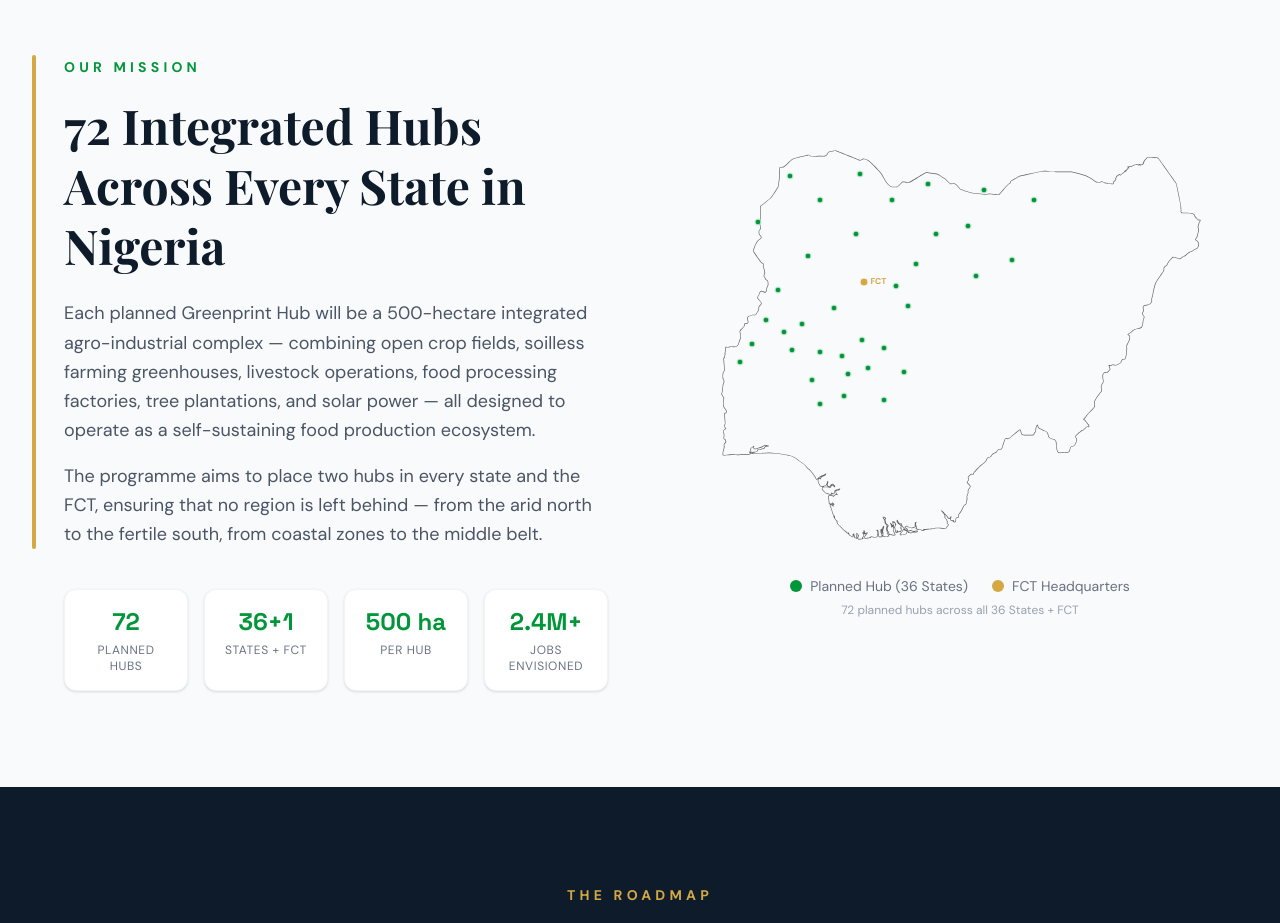
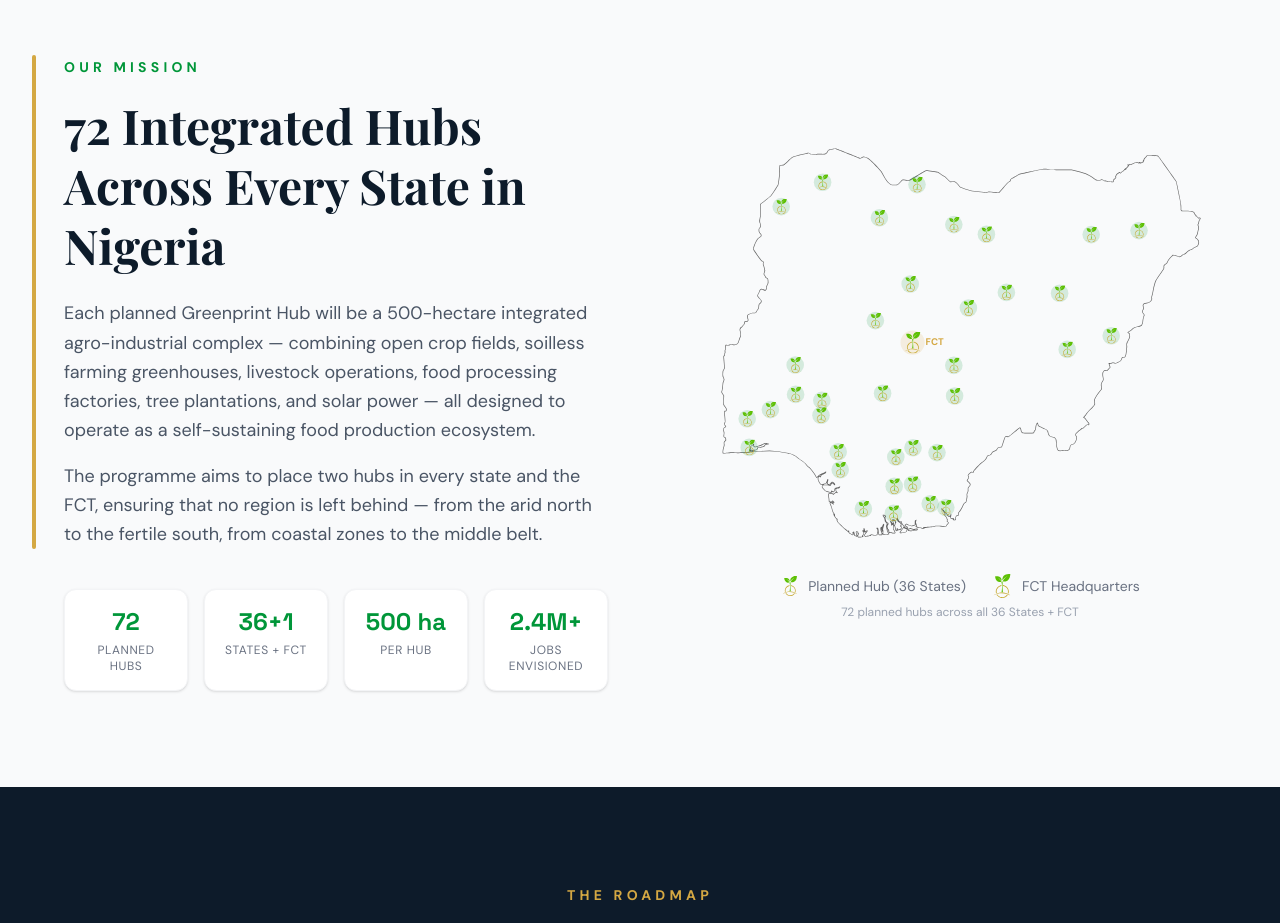
Before and after one commit to The-Greenprint-Farmers-Initiative/The-Greenprint-Farmers-Initiative, a Next.js app: page / in a window 1280 px wide. Shown: the part 2520-3443 px from the top of the page. Built offline with nearby package versions, Linux system fonts and the light colour scheme; a web font is replaced by a local one.

Commit message:
Fix Nigeria map: use Greenprint logos with pulse and precise geo-positioned hubs
Replaced dot markers with Greenprint logo icons at each state position.
Recalibrated all 37 hub positions using geographic coordinates mapped to
the actual SVG path bounding box for accurate placement.

```diff
--- a/src/components/NigeriaMap.tsx
+++ b/src/components/NigeriaMap.tsx
@@ -1,64 +1,62 @@
 "use client";
 
-// Hub dot positions calibrated to NG MAP.svg (viewBox 2880x2160)
-// Map occupies roughly: left ~280, right ~2200, top ~100, bottom ~1900
-// Positions based on actual Nigerian state geography:
-// - North: Sokoto/Katsina/Kano/Jigawa/Borno across top
-// - Middle Belt: Kwara/Niger/Kogi/Benue/Plateau/Nassarawa/FCT
-// - South-West: Lagos/Ogun/Oyo/Osun/Ondo/Ekiti
-// - South-East: Anambra/Enugu/Imo/Abia/Ebonyi
-// - South-South: Edo/Delta/Bayelsa/Rivers/Cross River/Akwa Ibom
+// Hub positions calculated from geographic coordinates mapped to NG MAP.svg
+// Map path bounding box within 2880x2160 viewBox: x=246, y=112, w=2397, h=1946
+// Geo mapping: lon 2.7-14.7°E → x 246-2643, lat 4.2-13.9°N → y 112-2058
 
 const states = [
   // North-West
-  { name: "Sokoto", x: 590, y: 240 },
-  { name: "Kebbi", x: 430, y: 470 },
-  { name: "Zamfara", x: 740, y: 360 },
-  { name: "Katsina", x: 940, y: 230 },
-  { name: "Kaduna", x: 920, y: 530 },
+  { name: "Sokoto", x: 753, y: 281 },
+  { name: "Kebbi", x: 546, y: 403 },
+  { name: "Zamfara", x: 1037, y: 459 },
+  { name: "Katsina", x: 1225, y: 293 },
+  { name: "Kaduna", x: 1191, y: 790 },
+  { name: "Kano", x: 1409, y: 493 },
+  { name: "Jigawa", x: 1572, y: 541 },
 
   // North-East
-  { name: "Kano", x: 1100, y: 360 },
-  { name: "Jigawa", x: 1280, y: 280 },
-  { name: "Bauchi", x: 1320, y: 530 },
-  { name: "Gombe", x: 1480, y: 490 },
-  { name: "Yobe", x: 1560, y: 310 },
-  { name: "Borno", x: 1810, y: 360 },
-  { name: "Adamawa", x: 1700, y: 660 },
-  { name: "Taraba", x: 1520, y: 740 },
+  { name: "Bauchi", x: 1672, y: 832 },
+  { name: "Gombe", x: 1938, y: 836 },
+  { name: "Yobe", x: 2096, y: 543 },
+  { name: "Borno", x: 2335, y: 523 },
+  { name: "Adamawa", x: 2196, y: 1049 },
+  { name: "Taraba", x: 1976, y: 1117 },
 
   // North-Central
-  { name: "Niger", x: 680, y: 640 },
-  { name: "Kwara", x: 530, y: 810 },
-  { name: "Plateau", x: 1220, y: 680 },
-  { name: "Nassarawa", x: 1120, y: 790 },
-  { name: "Kogi", x: 810, y: 900 },
-  { name: "Benue", x: 1180, y: 890 },
-  { name: "FCT", x: 960, y: 770, isFCT: true },
+  { name: "Niger", x: 1017, y: 973 },
+  { name: "Kwara", x: 616, y: 1195 },
+  { name: "Plateau", x: 1482, y: 910 },
+  { name: "Nassarawa", x: 1409, y: 1197 },
+  { name: "Kogi", x: 1053, y: 1336 },
+  { name: "Benue", x: 1413, y: 1350 },
+  { name: "FCT", x: 1203, y: 1083, isFCT: true },
 
   // South-West
-  { name: "Oyo", x: 470, y: 960 },
-  { name: "Osun", x: 560, y: 1020 },
-  { name: "Ekiti", x: 650, y: 980 },
-  { name: "Ondo", x: 600, y: 1110 },
-  { name: "Ogun", x: 400, y: 1080 },
-  { name: "Lagos", x: 340, y: 1170 },
+  { name: "Oyo", x: 492, y: 1418 },
+  { name: "Osun", x: 618, y: 1342 },
+  { name: "Ekiti", x: 749, y: 1372 },
+  { name: "Ondo", x: 745, y: 1446 },
+  { name: "Ogun", x: 376, y: 1464 },
+  { name: "Lagos", x: 386, y: 1607 },
 
   // South-South
-  { name: "Edo", x: 740, y: 1120 },
-  { name: "Delta", x: 700, y: 1260 },
-  { name: "Bayelsa", x: 740, y: 1380 },
-  { name: "Rivers", x: 860, y: 1340 },
-  { name: "Akwa Ibom", x: 1060, y: 1360 },
-  { name: "Cross River", x: 1160, y: 1220 },
+  { name: "Edo", x: 831, y: 1629 },
+  { name: "Delta", x: 841, y: 1719 },
+  { name: "Bayelsa", x: 957, y: 1914 },
+  { name: "Rivers", x: 1107, y: 1936 },
+  { name: "Akwa Ibom", x: 1291, y: 1889 },
+  { name: "Cross River", x: 1369, y: 1908 },
 
   // South-East
-  { name: "Anambra", x: 850, y: 1140 },
-  { name: "Enugu", x: 950, y: 1060 },
-  { name: "Ebonyi", x: 1060, y: 1100 },
-  { name: "Imo", x: 880, y: 1230 },
-  { name: "Abia", x: 980, y: 1200 },
+  { name: "Anambra", x: 1119, y: 1655 },
+  { name: "Enugu", x: 1205, y: 1609 },
+  { name: "Ebonyi", x: 1325, y: 1633 },
+  { name: "Imo", x: 1111, y: 1801 },
+  { name: "Abia", x: 1203, y: 1791 },
 ];
+
+const LOGO_SIZE = 80;
+const FCT_LOGO_SIZE = 110;
 
 export default function NigeriaMap() {
   return (
@@ -77,46 +75,49 @@
           height="2160"
         />
 
-        {/* Hub dots */}
-        {states.map((state, i) => (
+        {/* Hub logos with pulse */}
+        {states.map((state, i) => {
+          const size = state.isFCT ? FCT_LOGO_SIZE : LOGO_SIZE;
+          return (
             <g key={state.name}>
-            {/* Pulse */}
+              {/* Pulse ring */}
               <circle
                 cx={state.x}
                 cy={state.y}
-              r="18"
+                r={size * 0.55}
                 fill={state.isFCT ? "#D4A843" : "#009639"}
                 opacity="0.15"
               >
                 <animate
                   attributeName="r"
-                values="18;32;18"
+                  values={`${size * 0.55};${size * 0.95};${size * 0.55}`}
                   dur={`${2 + (i % 5) * 0.3}s`}
                   repeatCount="indefinite"
                 />
                 <animate
                   attributeName="opacity"
-                values="0.25;0.05;0.25"
+                  values="0.2;0.03;0.2"
                   dur={`${2 + (i % 5) * 0.3}s`}
                   repeatCount="indefinite"
                 />
               </circle>
-            {/* Dot */}
-            <circle
-              cx={state.x}
-              cy={state.y}
-              r={state.isFCT ? 20 : 14}
-              fill={state.isFCT ? "#D4A843" : "#009639"}
-              stroke="white"
-              strokeWidth={state.isFCT ? 4 : 3}
+
+              {/* Logo */}
+              <image
+                href="/images/Mask Group 3.svg"
+                x={state.x - size / 2}
+                y={state.y - size / 2}
+                width={size}
+                height={size}
               />
+
               {/* FCT label */}
               {state.isFCT && (
                 <text
-                x={state.x + 32}
-                y={state.y + 10}
+                  x={state.x + size / 2 + 10}
+                  y={state.y + 14}
                   fill="#D4A843"
-                fontSize="42"
+                  fontSize="48"
                   fontWeight="bold"
                   fontFamily="'DM Sans', sans-serif"
                 >
@@ -124,17 +125,18 @@
                 </text>
               )}
             </g>
-        ))}
+          );
+        })}
       </svg>
 
-      {/* Legend — responsive layout */}
+      {/* Legend */}
       <div className="flex flex-col sm:flex-row items-center justify-center gap-3 sm:gap-6 mt-3 sm:mt-4">
         <div className="flex items-center gap-2 text-xs sm:text-sm">
-          <div className="w-2.5 h-2.5 sm:w-3 sm:h-3 rounded-full bg-[#009639]" />
+          <img src="/images/Mask Group 3.svg" alt="" className="w-4 h-4 sm:w-5 sm:h-5" />
           <span className="text-gray-500">Planned Hub (36 States)</span>
         </div>
         <div className="flex items-center gap-2 text-xs sm:text-sm">
-          <div className="w-2.5 h-2.5 sm:w-3 sm:h-3 rounded-full bg-[#D4A843]" />
+          <img src="/images/Mask Group 3.svg" alt="" className="w-5 h-5 sm:w-6 sm:h-6" />
           <span className="text-gray-500">FCT Headquarters</span>
         </div>
       </div>
```
Lines whose indentation alone changed are shown as unchanged.
